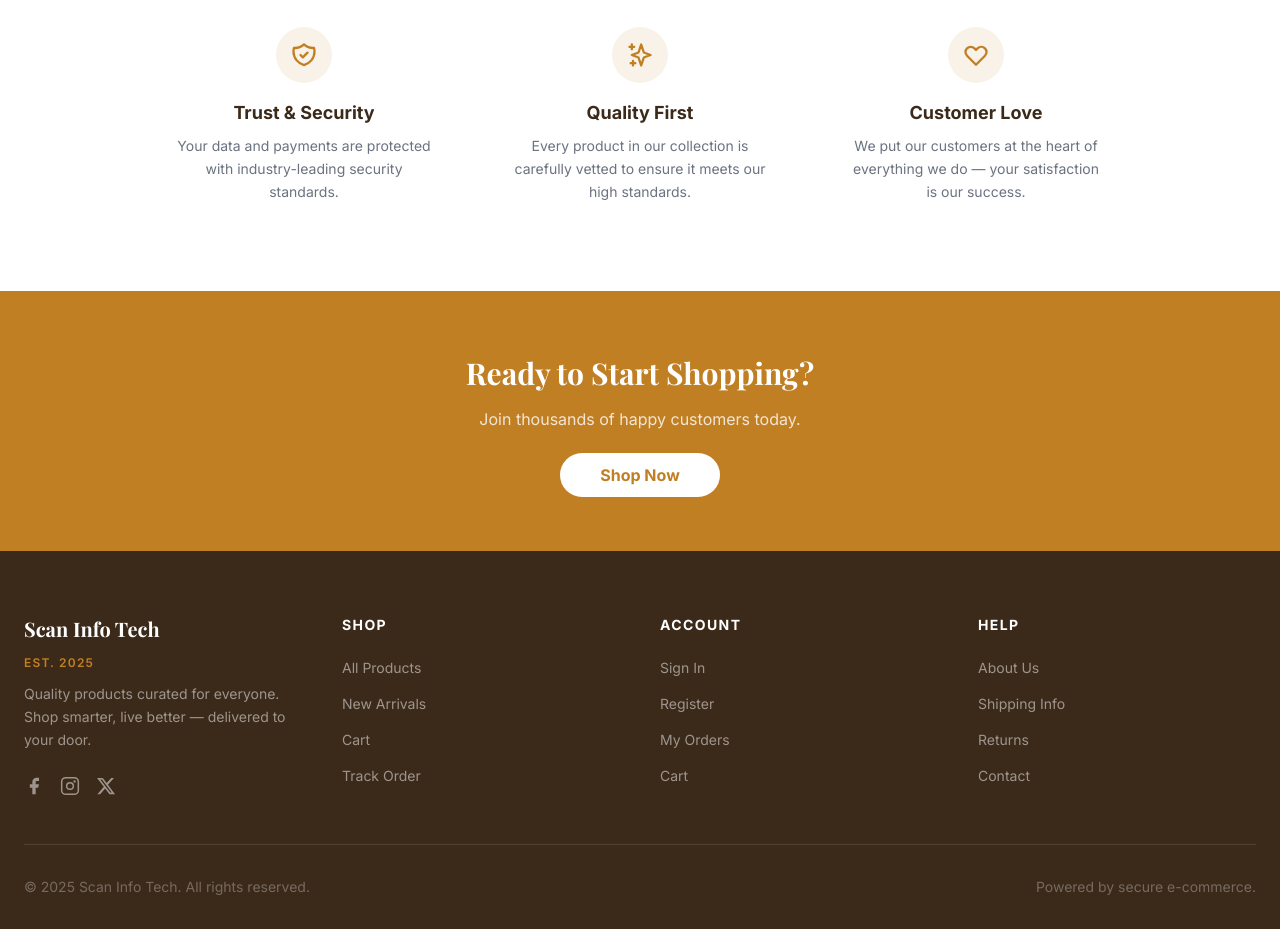
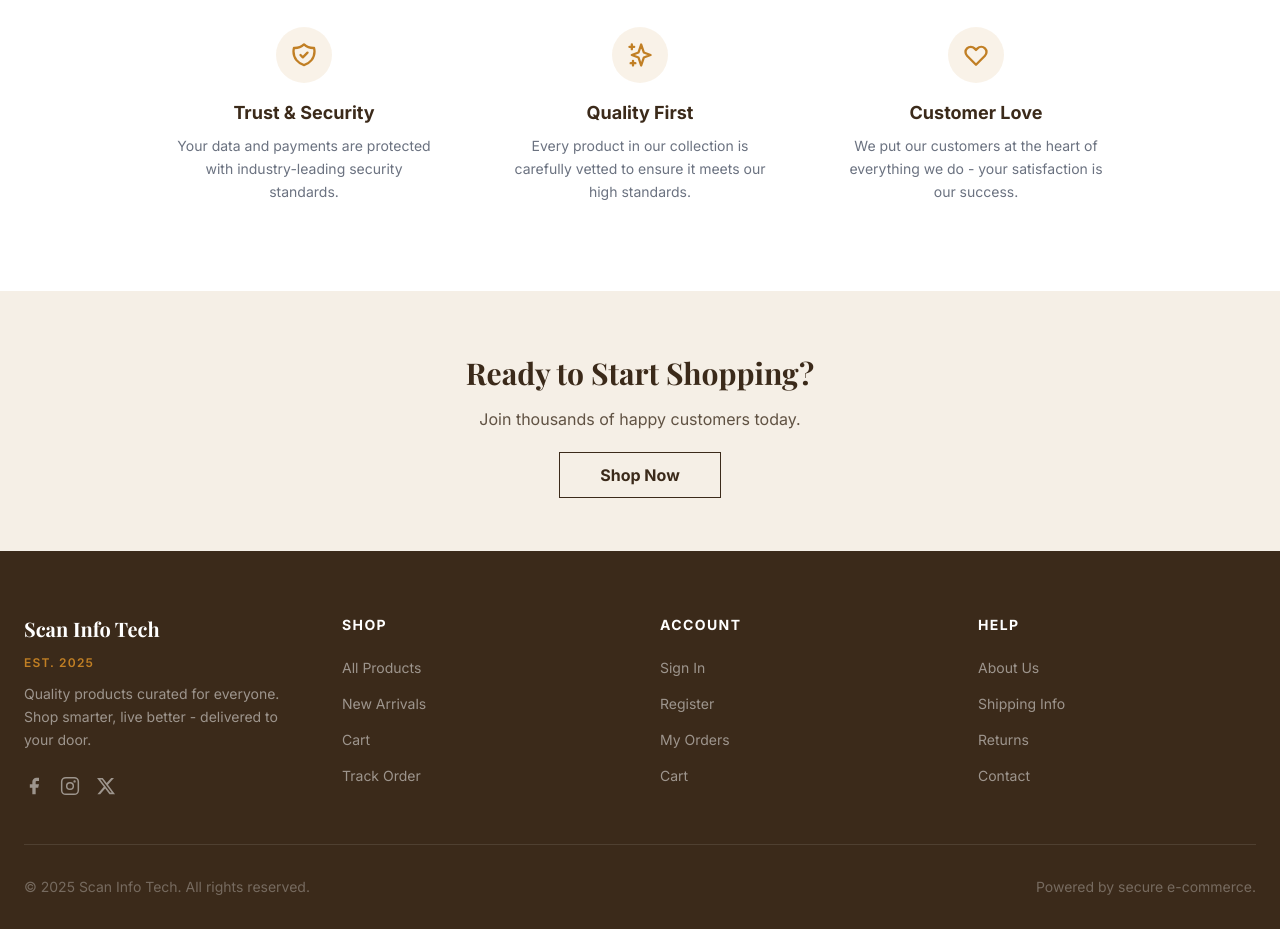
Before and after one commit to favoursui/scan_info_tech, a website: page frontend/build/about.html in a window 1280 px wide. Shown: the part 879-1808 px from the top of the page. Drawn offline with nearby package versions, Linux system fonts and the light colour scheme; a web font is replaced by a local one.

Commit message:
fix: ui polish on index.html and forgot-password.html pages

```diff
--- a/frontend/build/about.html
+++ b/frontend/build/about.html
@@ -97,7 +97,7 @@
           </div>
           <h3 class="font-bold text-[#3b2a1a] text-lg mb-2">Customer Love</h3>
           <p class="text-gray-500 text-sm leading-relaxed">
-            We put our customers at the heart of everything we do — your satisfaction is our success.
+            We put our customers at the heart of everything we do - your satisfaction is our success.
           </p>
         </div>
       </div>
@@ -105,10 +105,10 @@
   </section>
 
   <!-- CTA -->
-  <section class="bg-[#c17f24] py-16 text-center text-white">
+  <section class="bg-[#f5efe6] py-16 text-center text-[#3b2a1a]">
     <h2 class="font-serif text-3xl mb-4">Ready to Start Shopping?</h2>
-    <p class="text-white/80 mb-8">Join thousands of happy customers today.</p>
-    <a href="index.html" class="bg-white text-[#c17f24] font-bold px-10 py-3 rounded-full hover:bg-[#f5efe6] transition-colors">
+    <p class="text-[#3b2a1a]/80 mb-8">Join thousands of happy customers today.</p>
+    <a href="index.html" class="border border-[#3b2a1a] text-[#3b2a1a] font-bold px-10 py-3  hover:bg-[#3b2a1a] hover:text-white transition-colors">
       Shop Now
     </a>
   </section>
@@ -130,7 +130,7 @@
           </div>
           <p class="text-[#c17f24] text-xs font-semibold tracking-widest uppercase mb-3">EST. 2025</p>
           <p class="text-white/50 text-sm leading-relaxed">
-            Quality products curated for everyone. Shop smarter, live better — delivered to your door.
+            Quality products curated for everyone. Shop smarter, live better - delivered to your door.
           </p>
 
           <!-- Social Icons -->
```
Also changed, not shown: frontend/build/forgot-password.html (+1 -1 lines), frontend/build/index.html (+3 -3 lines), frontend/build/css/style.css.
